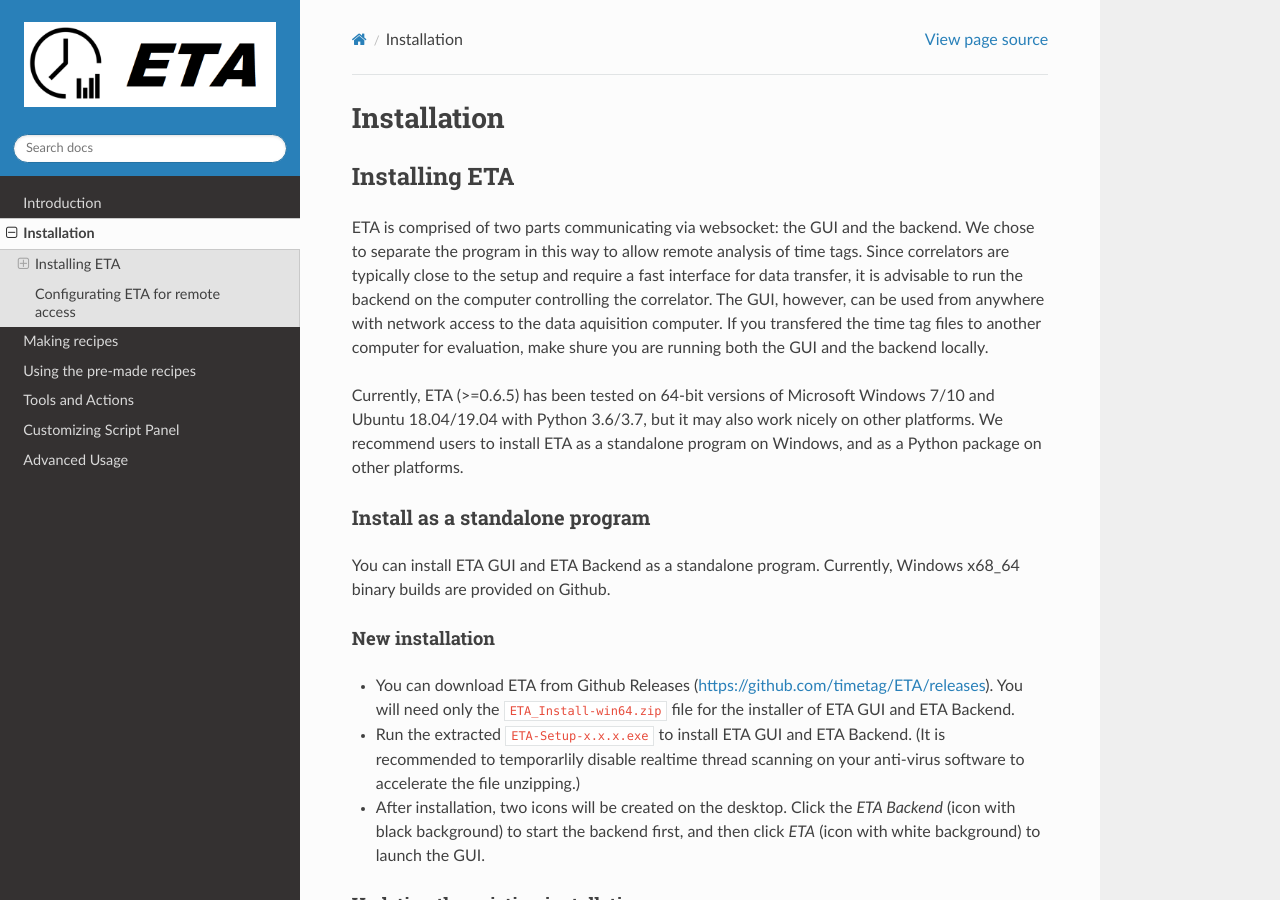
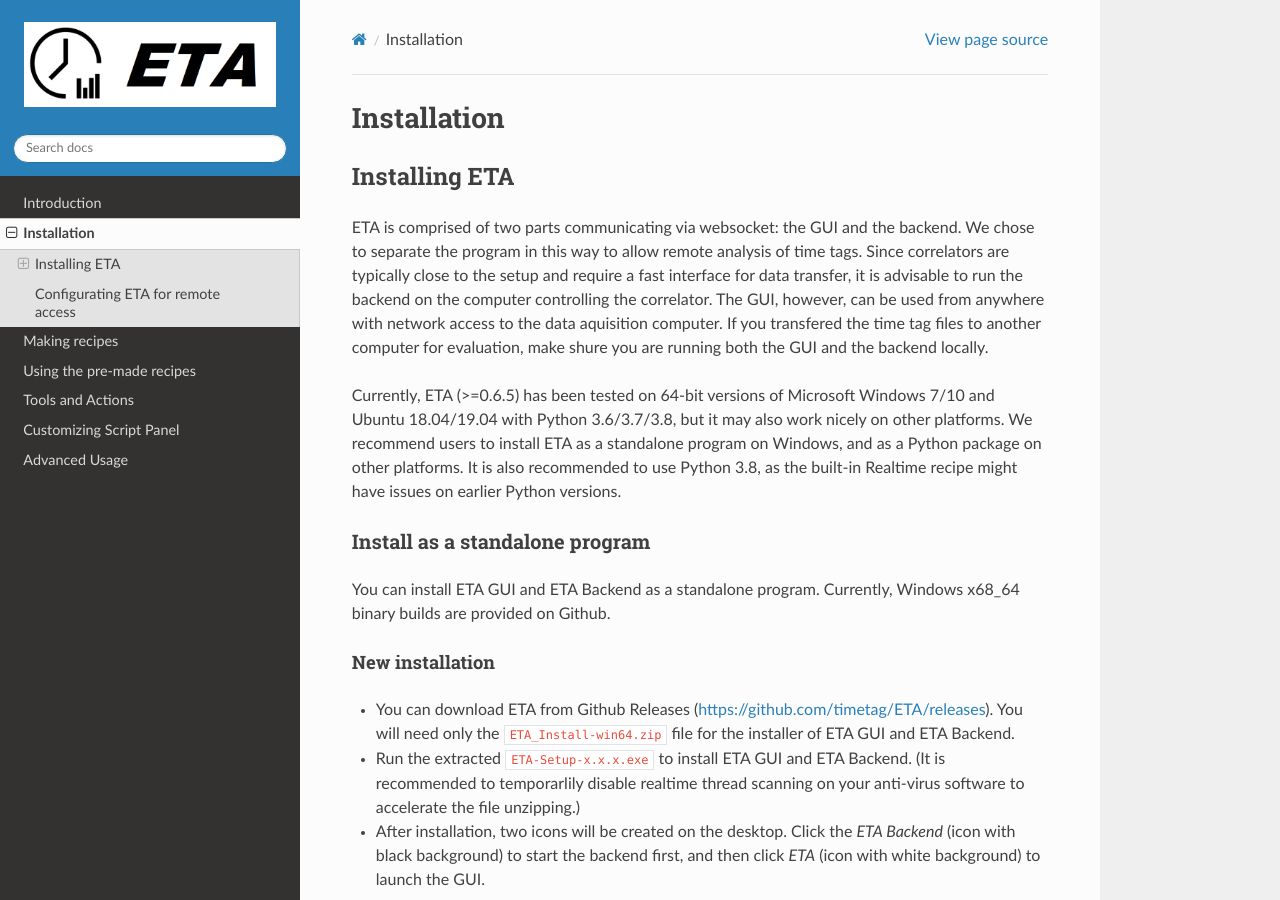
Before and after one commit to timetag/timetag.github.io, a Sphinx documentation site: the page built from docs/installation.rst, in a window 1280 px wide and 900 px high. Built offline with Sphinx 7.4.7 and the Read the Docs theme 2.0.0, drawn with Linux system fonts in a browser that asks for light colours.

Commit message:
Update installation.rst

```diff
--- a/docs/installation.rst
+++ b/docs/installation.rst
@@ -6,7 +6,7 @@
 --------
 ETA is comprised of two parts communicating via websocket: the GUI and the backend. We chose to separate the program in this way to allow remote analysis of time tags. Since correlators are typically close to the setup and require a fast interface for data transfer, it is advisable to run the backend on the computer controlling the correlator. The GUI, however, can be used from anywhere with network access to the data aquisition computer. If you transfered the time tag files to another computer for evaluation, make shure you are running both the GUI and the backend locally.
 
-Currently, ETA (>=0.6.5) has been tested on 64-bit versions of Microsoft Windows 7/10 and Ubuntu 18.04/19.04 with Python 3.6/3.7, but it may also work nicely on other platforms. We recommend users to install ETA as a standalone program on Windows, and as a Python package on other platforms.
+Currently, ETA (>=0.6.5) has been tested on 64-bit versions of Microsoft Windows 7/10 and Ubuntu 18.04/19.04 with Python 3.6/3.7/3.8, but it may also work nicely on other platforms. We recommend users to install ETA as a standalone program on Windows, and as a Python package on other platforms. It is also recommended to use Python 3.8, as the built-in Realtime recipe might have issues on earlier Python versions.
 
 Install as a standalone program
 ......
```
